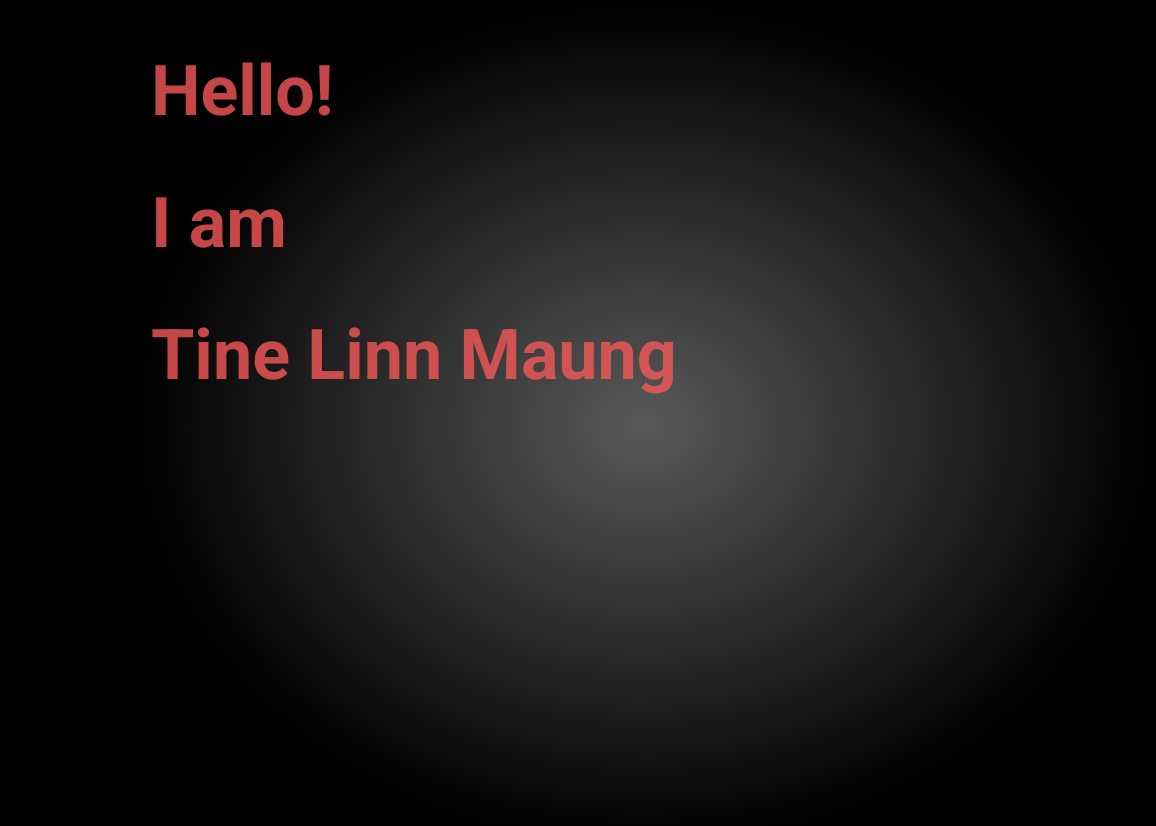
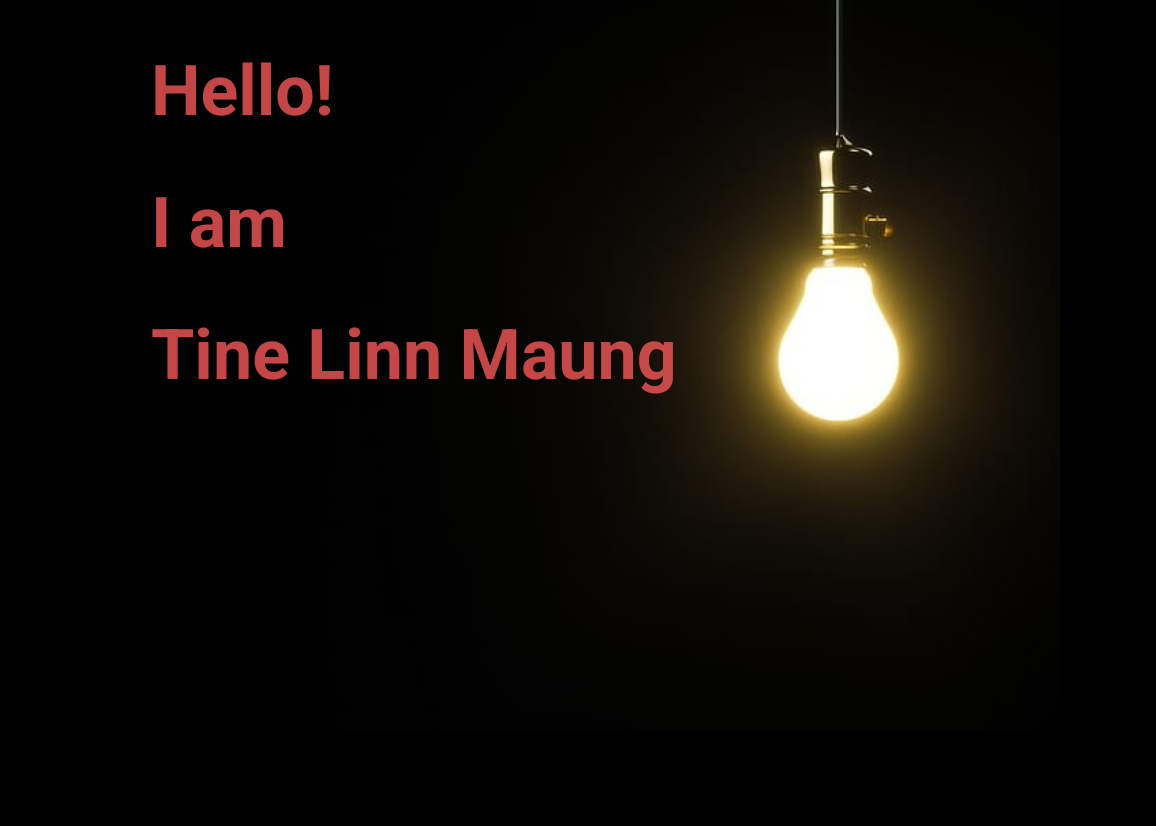
Before and after one commit to SLprogramming/myPortfolio, a plain HTML site: page index.html in a window 1280 px wide. Shown: the full height of the page, 124-1280 px from the left. Drawn offline with Linux system fonts and the light colour scheme.

Commit message:
fix background

```diff
--- a/style.css
+++ b/style.css
@@ -10,15 +10,20 @@ html {
 body {
   width: 100vw;
   height: 100vh;
-  background-color: #000000;
+  /* background-color: #000000;
   background-size: cover;
   background-image: radial-gradient(
       rgba(255, 255, 255, 0.349) 0%,
       rgba(0, 0, 0, 0.415) 70%
     ),
-    url("./pic/476362.jpg.crdownload");
+    url("./HD-wallpaper-light-bulb-abstract-bulb-candle-candles-hope-horizon-house-light-sunshine-unknown.jpg");
   background-size: 80%;
   background-position: right bottom;
+  background-repeat: no-repeat; */
+  background-image: url("./HD-wallpaper-light-bulb-a.jpg");
+  background-size: 85%;
+  background-position: top;
+  background-color: #000000;
   background-repeat: no-repeat;
 }
 
```
Also changed, not shown: HD-wallpaper-light-bulb-a.jpg (added).
